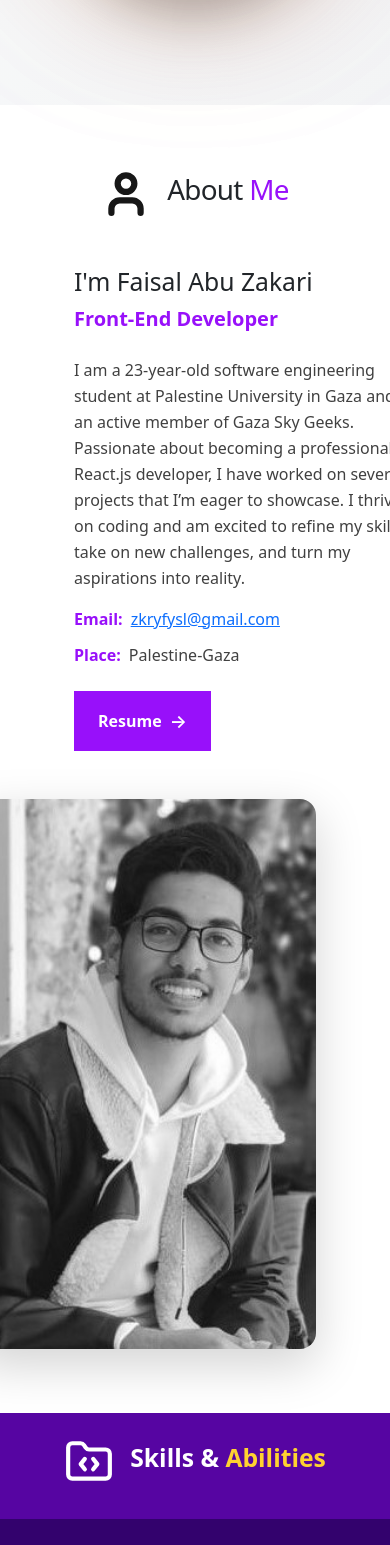
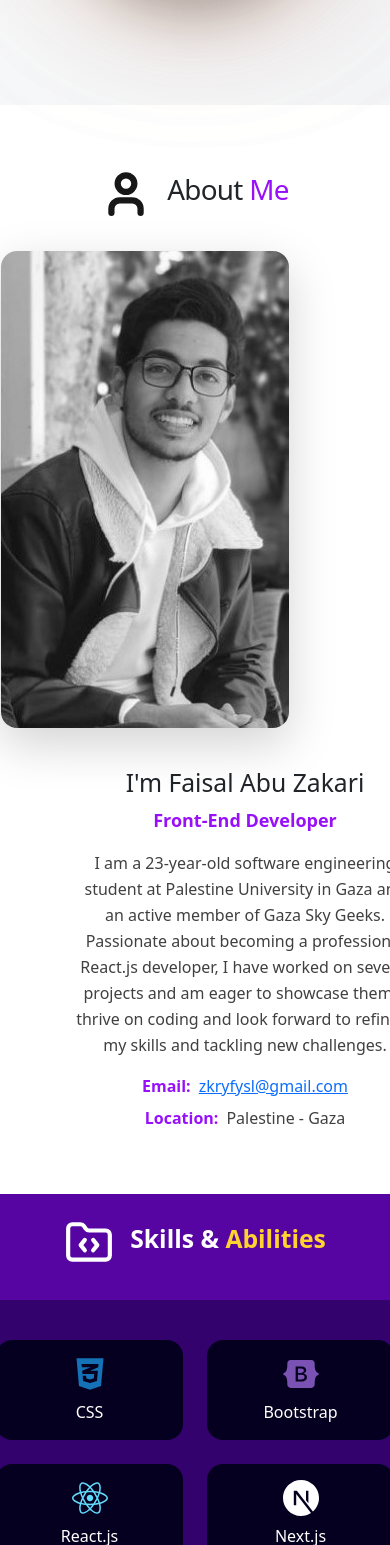
Before and after one commit to Faisal-M-S-Abu-Zakari/My_Portfolio, a React (Vite) app: page / in a window 390 px wide. Shown: the part 803-2348 px from the top of the page. Built offline with nearby package versions, Linux system fonts and the light colour scheme.

Commit message:
make the about section responsive

```diff
--- a/src/Sections/About.tsx
+++ b/src/Sections/About.tsx
@@ -11,72 +11,48 @@ const AboutSection = () => {
     <section
       ref={sectionRef}
       id="about"
-      className="max-w-7xl mx-auto px-4 py-16 min-h-screen flex items-center"
+      className="max-w-7xl mx-auto px-6 py-16 min-h-screen flex flex-col items-center justify-center"
     >
-      <div className="w-full flex flex-col gap-12">
       {/* Title Section */}
       <motion.div
         initial={{ opacity: 0, y: -20 }}
         animate={isInView ? { opacity: 1, y: 0 } : { opacity: 0, y: -20 }}
         transition={{ duration: 0.5 }}
-          className="flex items-center justify-center gap-3"
+        className="flex items-center justify-center gap-3 mb-8"
       >
         <User size={50} className="text-neutral-900" strokeWidth={3} />
-          <h1 className="text-4xl font-bold tracking-tight">
+        <h1 className="text-3xl sm:text-4xl font-bold tracking-tight">
           About <span className="text-purple-600">Me</span>
         </h1>
       </motion.div>
 
       {/* Content Section */}
-        <div className="flex flex-col-reverse lg:flex-row items-center justify-between gap-12">
-          {/* Image Section */}
-          <motion.div
-            className="w-full lg:w-1/2"
-            initial={{ opacity: 0, x: -50 }}
-            animate={isInView ? { opacity: 1, y: 0 } : { opacity: 0, y: -50 }}
-            transition={{ delay: 0.2, duration: 0.6 }}
-          >
-            <motion.img
-              src={faisal}
-              alt="Faisal Abu Zakari"
-              className="w-full h-[550px] object-cover object-center max-w-md mx-auto rounded-2xl shadow-lg grayscale hover:shadow-xl transition-shadow duration-300"
-              whileHover={{
-                scale: 1.02,
-                transition: { duration: 0.3 },
-                filter: "grayscale(0%)",
-              }}
-              style={{
-                filter: "grayscale(100%)",
-                WebkitFilter: "grayscale(100%)",
-              }}
-            />
-          </motion.div>
-
+      <div className="flex flex-col-reverse lg:flex-row items-center gap-10 w-full max-w-5xl">
         {/* Text Section */}
         <motion.div
-            className="w-full lg:w-1/2 space-y-6"
+          className="w-full lg:w-1/2 space-y-5 text-center lg:text-left"
           initial={{ opacity: 0, x: 50 }}
           animate={isInView ? { opacity: 1, y: 0 } : { opacity: 0, y: 50 }}
           transition={{ delay: 0.3, duration: 0.6 }}
         >
-            <div className="space-y-2">
           <h2 className="text-2xl font-bold text-neutral-900">
             I'm Faisal Abu Zakari
           </h2>
-              <p className="text-xl font-semibold text-purple-600">
+          <p className="text-lg font-semibold text-purple-600">
             Front-End Developer
           </p>
-            </div>
-            <p className="text-neutral-700 leading-relaxed">
+          <p className="text-neutral-700 leading-relaxed max-w-lg">
             I am a 23-year-old software engineering student at Palestine
             University in Gaza and an active member of Gaza Sky Geeks.
-              Passionate about becoming a professional React.js developer, I
-              have worked on several projects that I’m eager to showcase. I
-              thrive on coding and am excited to refine my skills, take on new
-              challenges, and turn my aspirations into reality.
+            Passionate about becoming a professional React.js developer, I have
+            worked on several projects and am eager to showcase them. I thrive
+            on coding and look forward to refining my skills and tackling new
+            challenges.
           </p>
-            <div className="space-y-3">
-              <div className="flex items-center gap-2">
+
+          {/* Contact Info */}
+          <div className="space-y-2">
+            <div className="flex justify-center lg:justify-start items-center gap-2">
               <span className="font-semibold text-purple-600">Email:</span>
               <a
                 href="mailto:zkryfysl@gmail.com"
@@ -85,21 +61,26 @@ const AboutSection = () => {
                 zkryfysl@gmail.com
               </a>
             </div>
-              <div className="flex items-center gap-2">
-                <span className="font-semibold text-purple-600">Place:</span>
-                <span className="text-neutral-700">Palestine-Gaza</span>
+            <div className="flex justify-center lg:justify-start items-center gap-2">
+              <span className="font-semibold text-purple-600">Location:</span>
+              <span className="text-neutral-700">Palestine - Gaza</span>
             </div>
           </div>
-            <motion.button
-              whileHover={{ scale: 1.05 }}
-              whileTap={{ scale: 0.95 }}
-              className="px-6 py-3 bg-purple-600 text-white rounded-lg font-semibold
-                      hover:bg-purple-700 transition-colors duration-300 flex items-center gap-2"
+        </motion.div>
+
+        {/* Image Section */}
+        <motion.div
+          className="w-full lg:w-1/2 flex justify-center"
+          initial={{ opacity: 0, x: -50 }}
+          animate={isInView ? { opacity: 1, y: 0 } : { opacity: 0, y: -50 }}
+          transition={{ delay: 0.2, duration: 0.6 }}
         >
-              Resume <span className="text-lg">→</span>
-            </motion.button>
+          <motion.img
+            src={faisal}
+            alt="Faisal Abu Zakari"
+            className="w-72 sm:w-80 md:w-96 h-auto object-cover rounded-2xl shadow-lg grayscale hover:grayscale-0 transition-all duration-300"
+          />
         </motion.div>
-        </div>
       </div>
     </section>
   );
```
Lines whose indentation alone changed are shown as unchanged.
